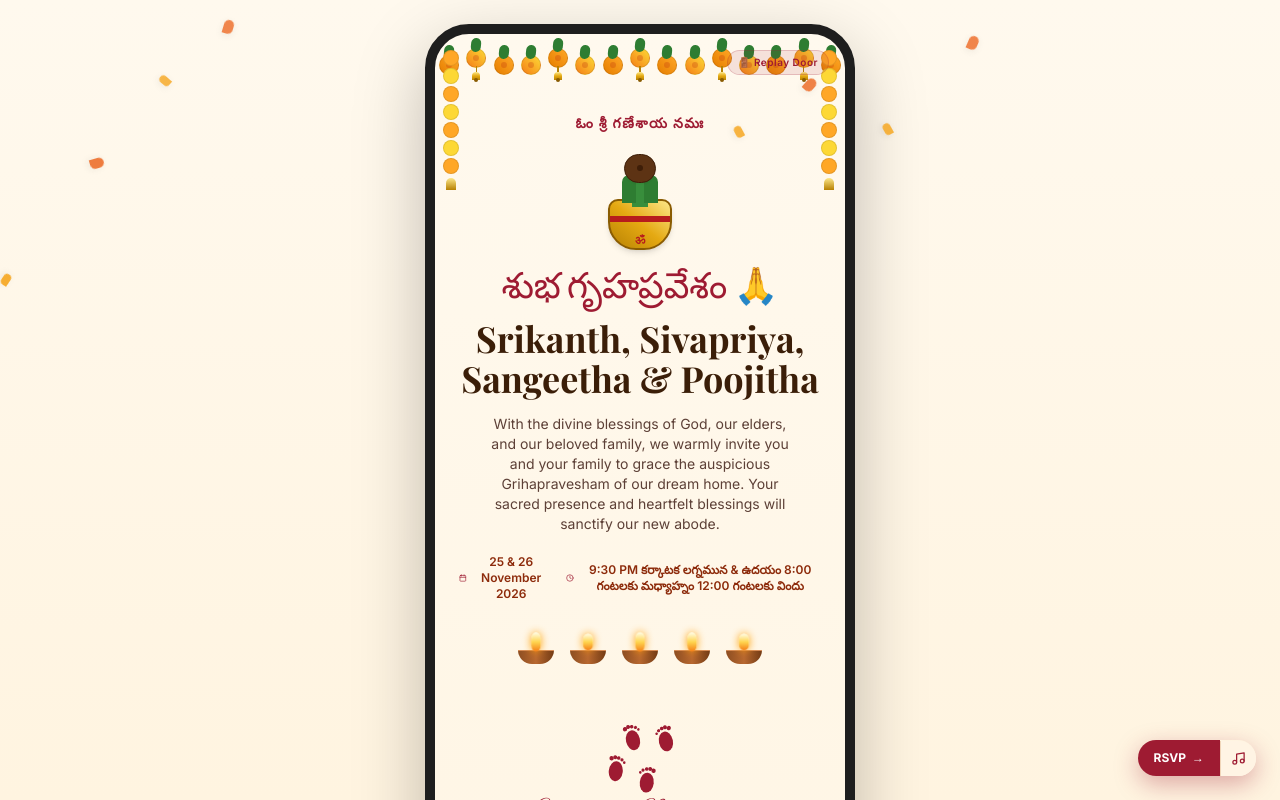
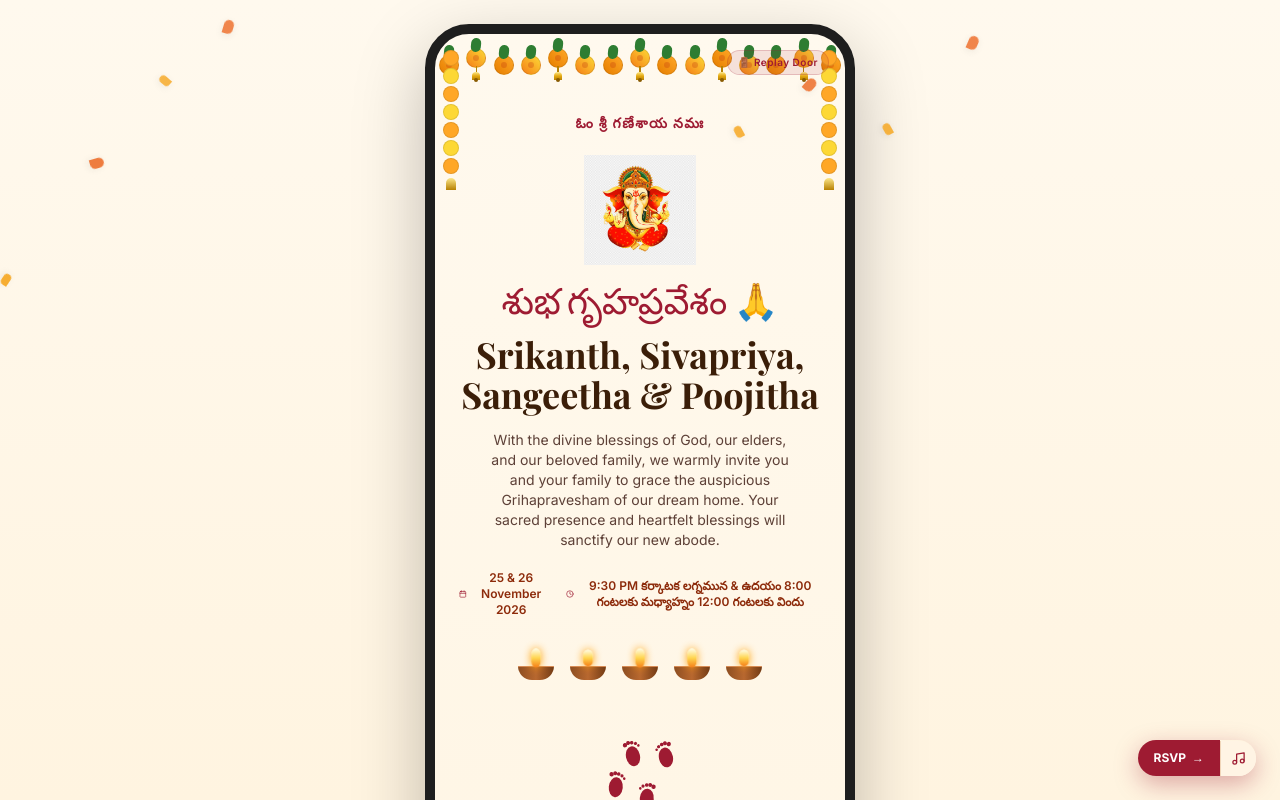
Before and after one commit to poojitha-29/Housewarming, a React (Vite) app: page / in a window 1280 px wide. Both pictures are taken after a click on the button "SKIP →". Shown: the top 800 px of the page. Built offline with nearby package versions, Linux system fonts and the light colour scheme; a web font is replaced by a local one.

Commit message:
Update WishlysMainSite.tsx

```diff
--- a/src/components/WishlysMainSite.tsx
+++ b/src/components/WishlysMainSite.tsx
@@ -316,29 +316,16 @@ export default function WishlysMainSite({ onReplayEntrance }: WishlysMainSitePro
           </p>
 
           {/* Sacred Kalash Graphic (Matches Screenshot 3) */}
-          <div className="my-5 flex justify-center">
-            <div className="relative w-20 h-24 flex flex-col items-center justify-end">
-              {/* Coconut (Shriphal) */}
-              <div className="w-8 h-8 rounded-full bg-[#5D3314] shadow-sm z-20 flex items-center justify-center -mb-2 border border-[#3E1E08]">
-                <div className="w-1.5 h-1.5 rounded-full bg-[#3E1E08]" />
-              </div>
-              {/* Mango Leaves (Amra Pallav) */}
-              <div className="relative w-16 h-8 z-10 flex justify-center">
-                <div className="w-3.5 h-7 bg-[#2E7D32] rounded-t-full transform -rotate-30 -mr-1 shadow-xs" />
-                <div className="w-4 h-9 bg-[#388E3C] rounded-t-full -my-1 shadow-xs" />
-                <div className="w-3.5 h-7 bg-[#2E7D32] rounded-t-full transform rotate-30 -ml-1 shadow-xs" />
-              </div>
-              {/* Brass Kalash Pot */}
-              <div className="w-16 h-14 rounded-b-[28px] rounded-t-[10px] bg-gradient-to-tr from-[#B78103] via-[#E5A912] to-[#FCE788] border-2 border-[#8A5C02] shadow-md flex flex-col items-center justify-center relative -mt-1">
-                {/* Red Mauli Ribbon */}
-                <div className="w-full h-1.5 bg-[#B71C1C] my-auto shadow-xs" />
-                {/* Red Om / Swastik Symbol */}
-                <span className="text-[#B71C1C] font-bold text-xs -mt-1">ॐ</span>
-              </div>
-            </div>
-          </div>
+          {/* Lord Ganesha */}
+<div className="my-5 flex justify-center">
+  <img
+    src="/ganesha.jpg"
+    alt="Lord Ganesha"
+    className="w-28 h-28 object-contain mx-auto"
+  />
+</div>
 
-          {/* శుభ గృహప్రవేశం 🙏 in Red Cursive Script */}
+          {/* శుభ గృహప్రవేశం  in Red Cursive Script */}
           <h2
             className="text-3xl sm:text-4xl text-[#9E1B32] font-script"
             style={{ fontFamily: "'Great Vibes', cursive" }}
```
